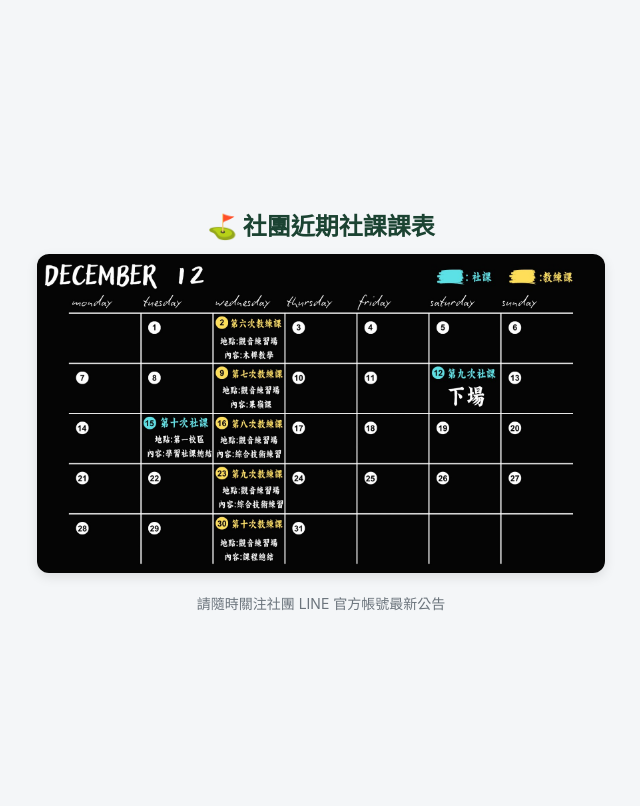
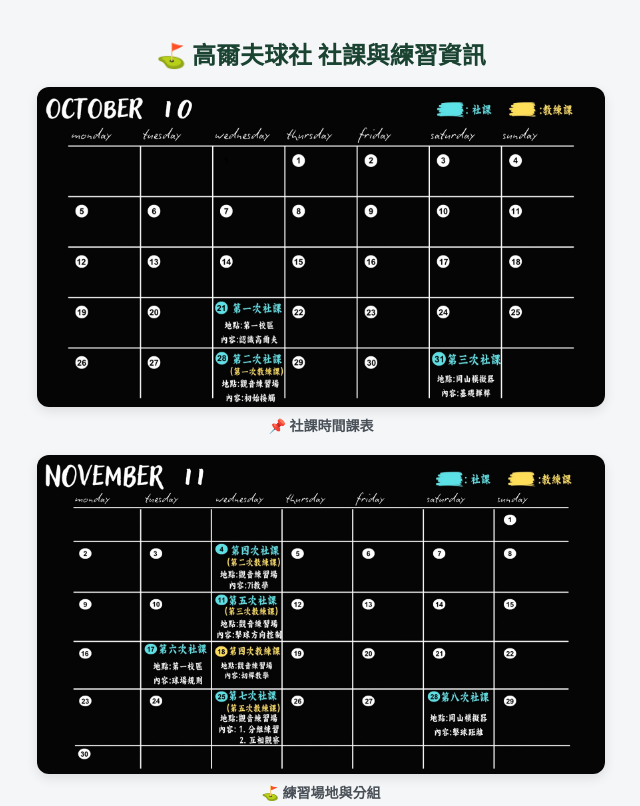
Before and after one commit to YuKaiHsieh/golf-schedule, a plain HTML site: page index.html in a window 1280 px wide. Shown: the top 806 px of the page, without its empty margins (319-959 px from the left). Drawn offline with Linux system fonts and the light colour scheme.

Commit message:
Update index.html

```diff
--- a/index.html
+++ b/index.html
@@ -3,7 +3,7 @@
 <head>
     <meta charset="UTF-8">
     <meta name="viewport" content="width=device-width, initial-scale=1.0">
-    <title>高爾夫球社 - 社課課表</title>
+    <title>高爾夫球社 - 社課資訊</title>
     <style>
         body {
             margin: 0;
@@ -13,7 +13,6 @@
             display: flex;
             flex-direction: column;
             align-items: center;
-            justify-content: center;
             min-height: 100vh;
         }
         .container {
@@ -24,19 +23,30 @@
             text-align: center;
         }
         h2 {
-            color: #1b4332; /* 高爾夫球風格的深綠色 */
-            margin-bottom: 12px;
+            color: #1b4332;
+            margin-bottom: 16px;
         }
-        img {
+        .photo-card {
+            margin-bottom: 20px;
+        }
+        .photo-card img {
             width: 100%;
             height: auto;
             border-radius: 12px;
             box-shadow: 0 4px 12px rgba(0,0,0,0.1);
             background-color: #ffffff;
+            display: block;
+        }
+        .caption {
+            font-size: 14px;
+            color: #495057;
+            margin-top: 8px;
+            font-weight: bold;
         }
         .footer {
-            margin-top: 16px;
-            font-size: 14px;
+            margin-top: 20px;
+            margin-bottom: 30px;
+            font-size: 13px;
             color: #6c757d;
         }
     </style>
@@ -44,9 +54,26 @@
 <body>
 
     <div class="container">
-        <h2>⛳ 社團近期社課課表</h2>
-        <!-- 這裡的 schedule.jpg 要跟你的圖片檔名完全一樣 -->
-        <img src="schedule.jpg" alt="高爾夫球社社課課表">
+        <h2>⛳ 高爾夫球社 社課與練習資訊</h2>
+
+        <!-- 第一張照片 -->
+        <div class="photo-card">
+            <img src="schedule2.jpg" alt="社課課表">
+            <div class="caption">📌 社課時間課表</div>
+        </div>
+
+        <!-- 第二張照片 -->
+        <div class="photo-card">
+            <img src="schedule1.jpg" alt="練習場地資訊">
+            <div class="caption">⛳ 練習場地與分組</div>
+        </div>
+
+        <!-- 第三張照片 -->
+        <div class="photo-card">
+            <img src="schedule.jpg" alt="注意事項">
+            <div class="caption">💡 上課注意事項與裝備須知</div>
+        </div>
+
         <div class="footer">請隨時關注社團 LINE 官方帳號最新公告</div>
     </div>
 
```
